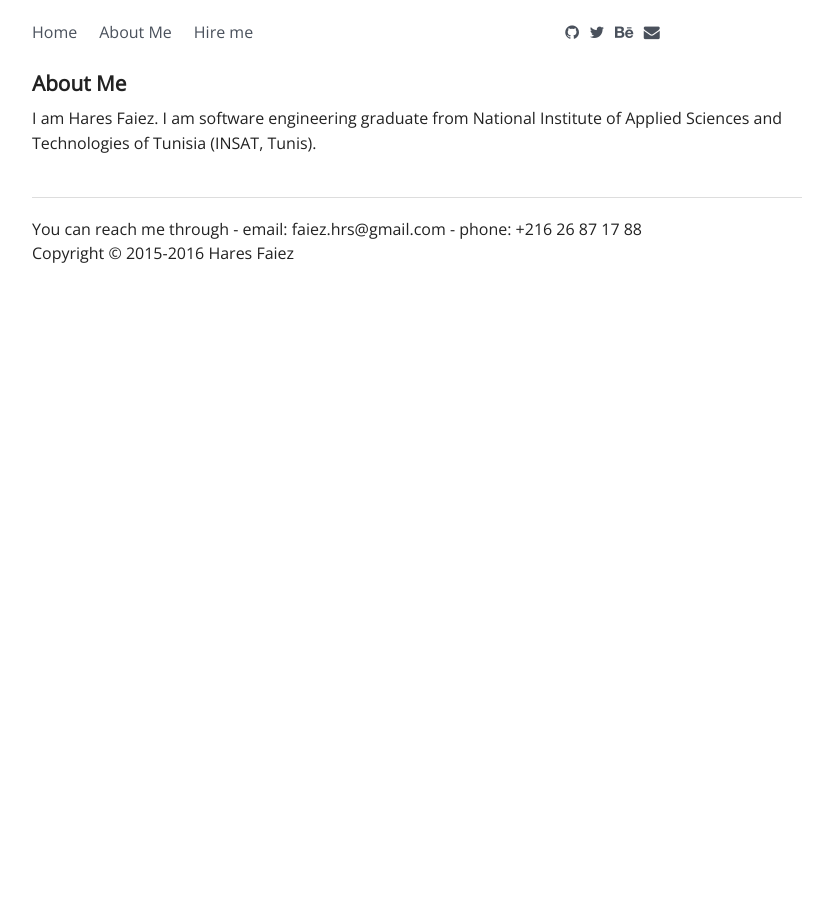
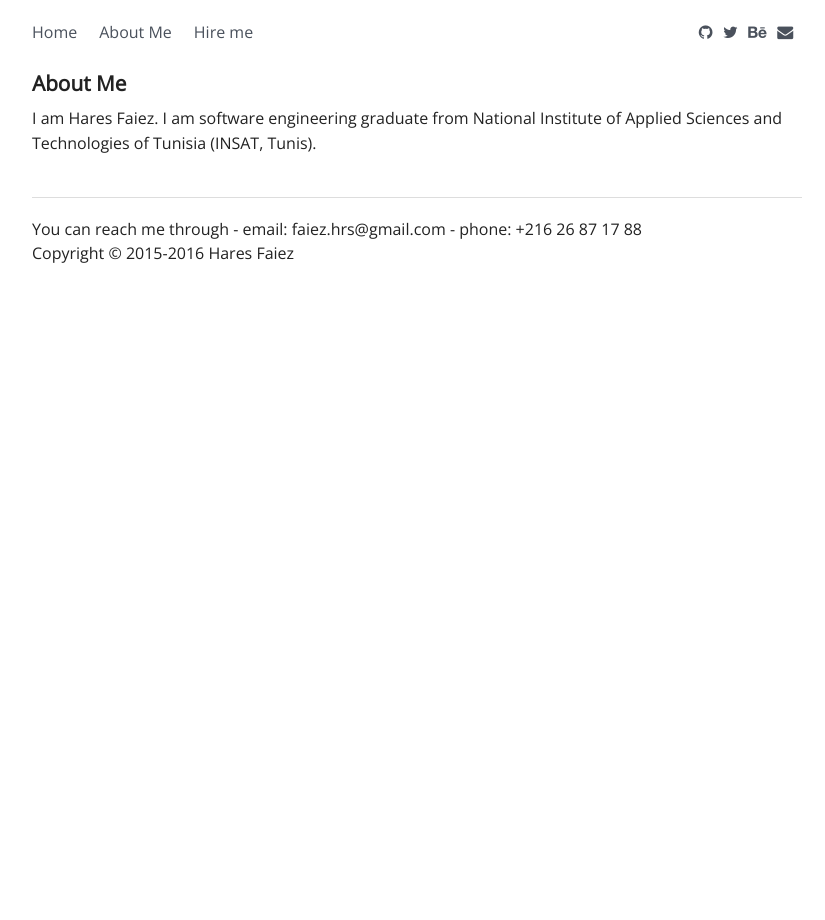
Before and after one commit to haresfaiez/haresfaiez.github.io, a Jekyll site: the page built from about.md, in a window 1280 px wide. Shown: the whole page, without its empty margins (223-1048 px from the left). Built offline with Jekyll 4.4.1, drawn with Linux system fonts in a browser that asks for light colours; some web fonts are replaced.

Commit message:
Move the social media references to the right

```diff
--- a/_includes/header.html
+++ b/_includes/header.html
@@ -1,9 +1,9 @@
 <header>
   <section class="row vertical-inset">
-    <div class="small-12 medium-12 large-4 columns">
+    <div class="small-12 medium-12 large-10 columns">
       {% include pages-list.html %}
     </div>
-    <div class="small-12 medium-12 large-4 columns line">
+    <div class="small-12 medium-12 large-2 columns line">
       {% include contact.html %}
     </div>
   </section>
```
